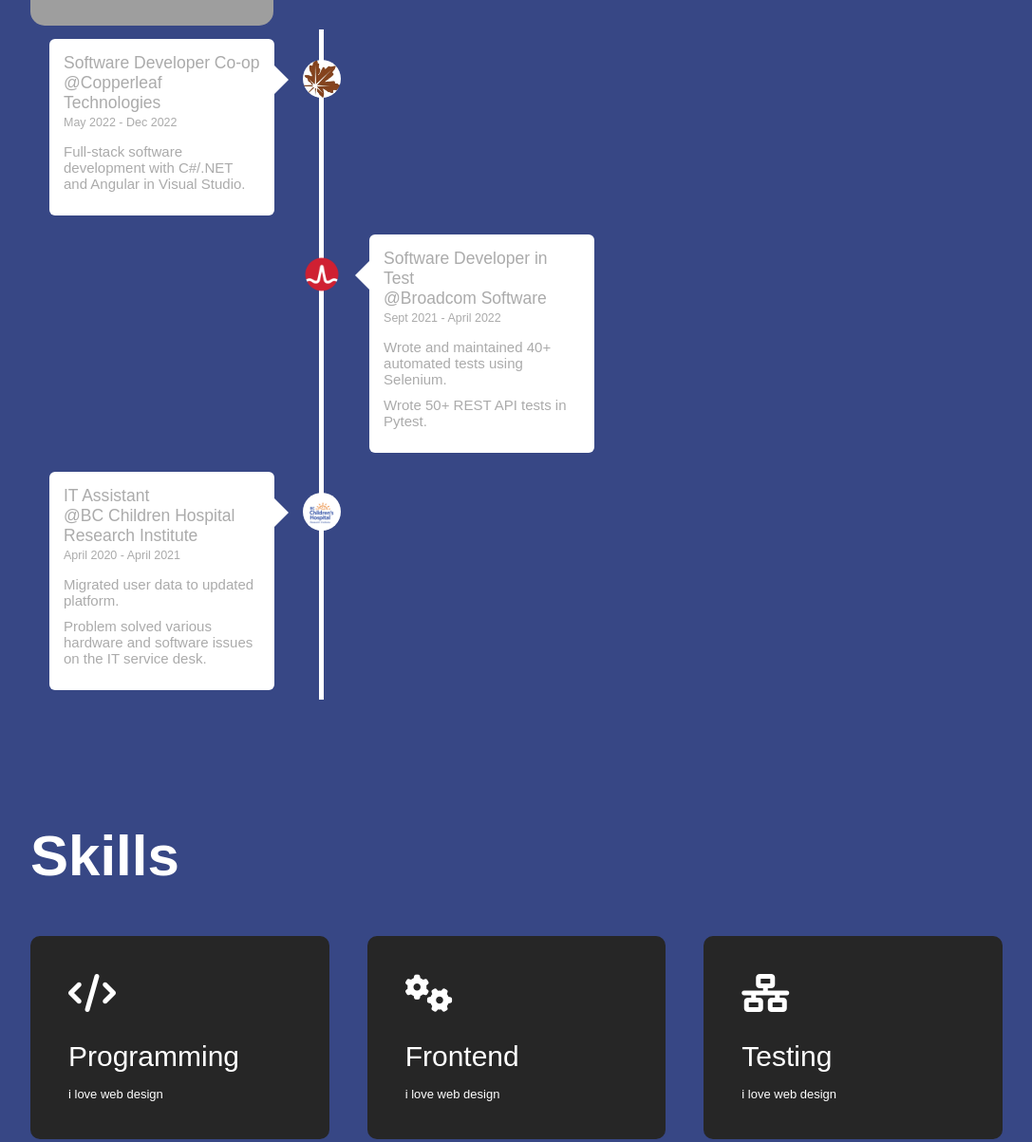
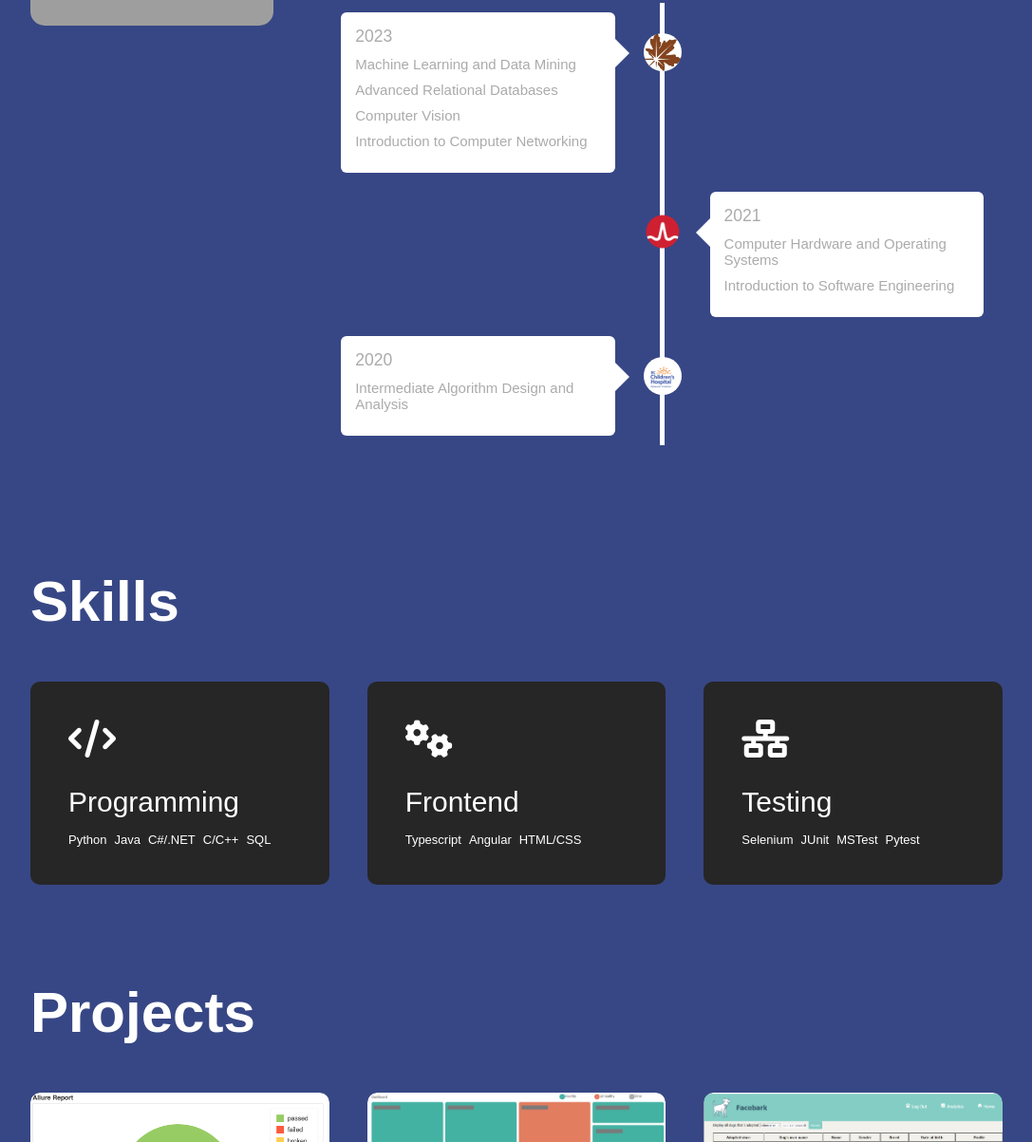
Before and after one commit to daisyuma/Personal-Profile, a plain HTML site: page index.html in a window 1280 px wide. Shown: the part 1055-2258 px from the top of the page at 95% size, without its empty margins (96-1183 px from the left). Drawn offline with Linux system fonts and the light colour scheme; grey boxes are pictures that could not be loaded.

Commit message:
added techstack tags

```diff
--- a/index.html
+++ b/index.html
@@ -104,17 +104,17 @@
                             </div>
                         </div>
                     </div>
-                </div>
                     <div class="tab-contents active-tab" id="coursework">
                         <div class="timeline">
                             <div class="container left-container">
                                 <img src="images/copperleaf_logo.jpg">
                                 <div class="text-box">
-                                <h3> Software Developer Co-op<br>@Copperleaf Technologies</h3>
-                                <small>May 2022 - Dec 2022</small>
+                                    <h3>2023</h3>
                                     <ul>
-                                    <li>Full-stack software development with C#/.NET and Angular in Visual Studio.
-                                    </li>
+                                        <li>Machine Learning and Data Mining</li>
+                                        <li>Advanced Relational Databases</li>
+                                        <li>Computer Vision</li>
+                                        <li>Introduction to Computer Networking</li>
                                     </ul>
                                     <span class="left-container-arrow"></span>
                                 </div>
@@ -122,11 +122,10 @@
                             <div class="container right-container">
                                 <img src="images/broadcom_logo.png">
                                 <div class="text-box">
-                                <h3>Software Developer in Test<br>@Broadcom Software</h3>
-                                <small>Sept 2021 - April 2022</small>
+                                    <h3>2021</h3>
                                     <ul>
-                                    <li>Wrote and maintained 40+ automated tests using Selenium.</li>
-                                    <li>Wrote 50+ REST API tests in Pytest.</li>
+                                        <li>Computer Hardware and Operating Systems</li>
+                                        <li>Introduction to Software Engineering</li>
                                     </ul>
                                     <span class="right-container-arrow"></span>
                                 </div>
@@ -134,14 +133,12 @@
                             <div class="container left-container">
                                 <img src="images/bcchr_logo.png">
                                 <div class="text-box">
-                                <h3>IT Assistant<br>@BC Children Hospital Research Institute</h3>
-                                <small>April 2020 - April 2021</small>
+                                    <h3>2020</h3>
                                     <ul>
-                                    <li>Migrated user data to updated platform.</li>
-                                    <li>Problem solved various hardware and software issues on the IT service desk.
-                                    </li>
+                                        <li>Intermediate Algorithm Design and Analysis</li>
                                     </ul>
                                     <span class="left-container-arrow"></span>
+                                </div>
                             </div>
                         </div>
                     </div>
@@ -158,17 +155,32 @@
                 <div>
                     <i class="fa-solid fa-code"></i>
                     <h2>Programming</h2>
-                    <p>i love web design</p>
+                    <ul class="tech-stack">
+                        <li><span>Python</span></li>
+                        <li><span>Java</span></li>
+                        <li><span>C#/.NET</span></li>
+                        <li><span>C/C++</span></li>
+                        <li><span>SQL</span></li>
+                    </ul>
                 </div>
                 <div>
                     <i class="fa-solid fa-gears"></i>
                     <h2>Frontend</h2>
-                    <p>i love web design</p>
+                    <ul class="tech-stack">
+                        <li><span>Typescript</span></li>
+                        <li><span>Angular</span></li>
+                        <li><span>HTML/CSS</span></li>
+                    </ul>
                 </div>
                 <div>
                     <i class="fa-solid fa-network-wired"></i>
                     <h2>Testing</h2>
-                    <p>i love web design</p>
+                    <ul class="tech-stack">
+                        <li><span>Selenium</span></li>
+                        <li><span>JUnit</span></li>
+                        <li><span>MSTest</span></li>
+                        <li><span>Pytest</span></li>
+                    </ul>
                 </div>
             </div>
         </div>
--- a/style.css
+++ b/style.css
@@ -318,12 +318,12 @@ nav ul li a:hover::after{
     margin-bottom: 15px;
 }
 
-.services-list div a{
-    text-decoration: none;
-    color: #fff;
-    font-size: 12px;
-    margin-top: 20px;
-    display: inline-block;
+.services-list ul{
+    list-style-type: none;
+    display: flex;
+    flex-wrap: wrap;
+    padding: 0;
+    gap: 0.5rem;
 }
 
 .services-list div:hover{
```
Lines whose indentation alone changed are shown as unchanged.
